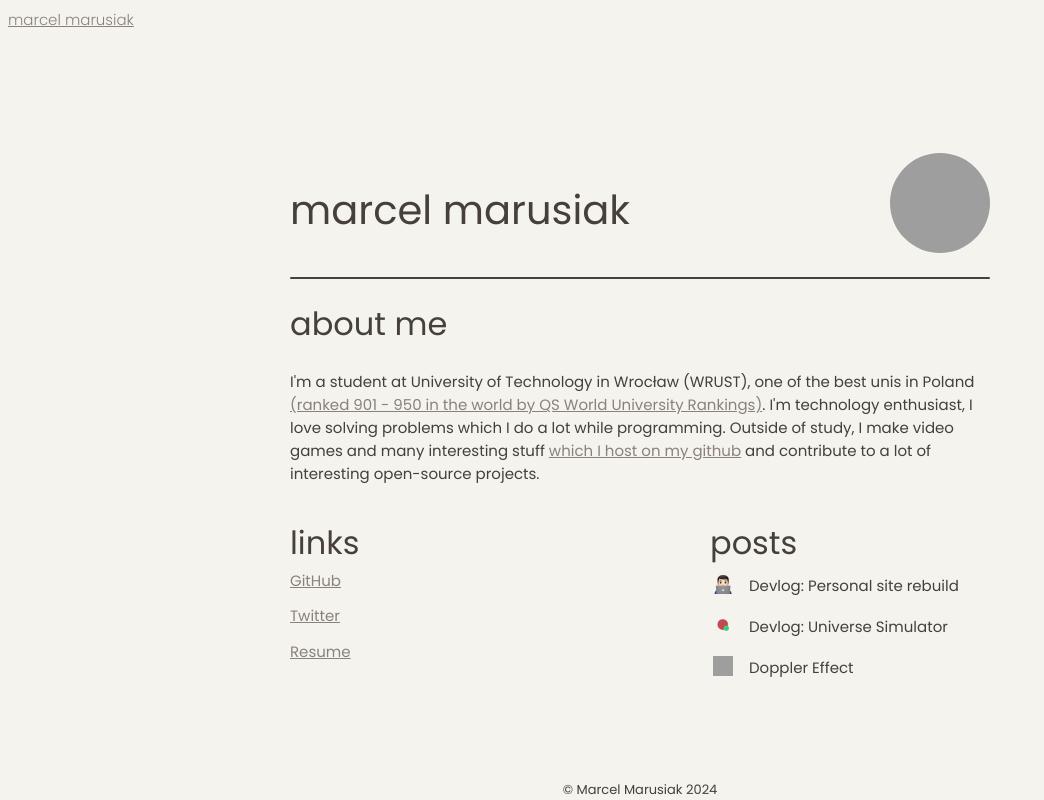
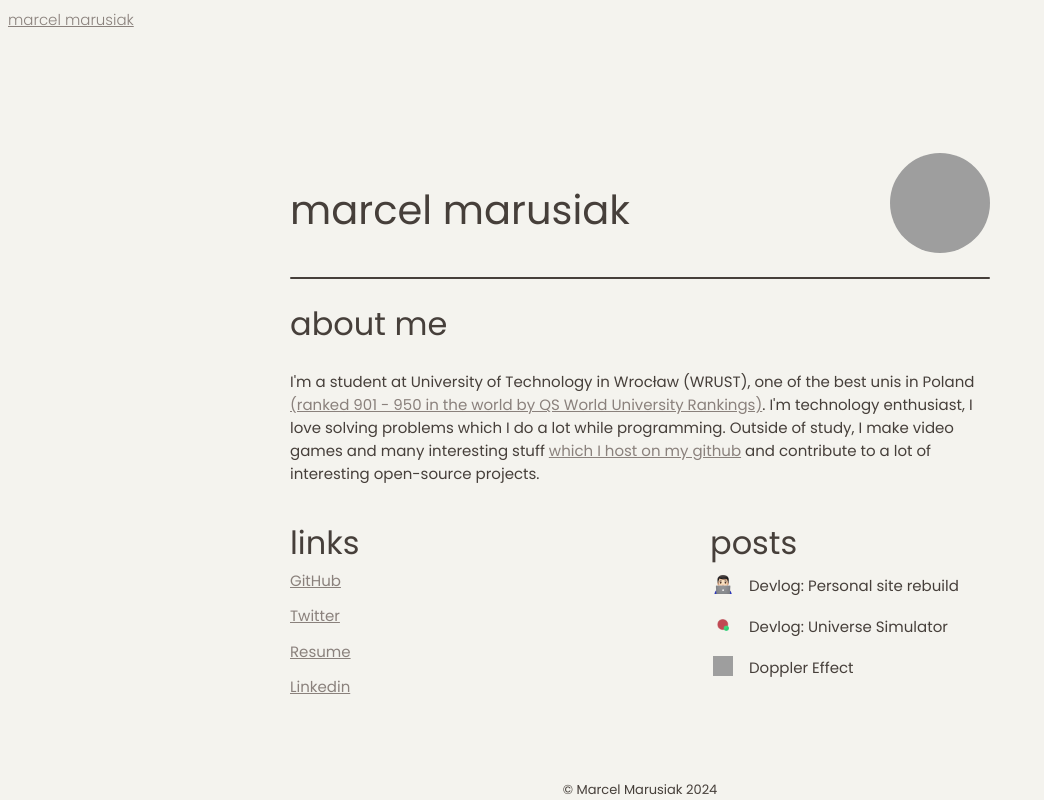
Before and after one commit to mmarusiak/mmarusiak.github.io, a plain HTML site: page index.html in a window 1280 px wide. Shown: the whole page, without its empty margins (0-1044 px from the left). Drawn offline with nearby package versions, Linux system fonts and the light colour scheme; grey boxes are pictures that could not be loaded.

Commit message:
Added linkedin to main page links

```diff
--- a/index.html
+++ b/index.html
@@ -45,6 +45,8 @@
                     <h2 class="quick-link" id="github" data-link_var="https://github.com/mmarusiak">GitHub</h2>
                     <h2 class="quick-link" id="twitter" data-link_var="https://twitter.com/mmarusiak_">Twitter</h2>
                     <h2 class="quick-link" id="resume" data-link_var="">Resume</h2>
+                    <h2 class="quick-link" id="linkedin" data-link_var="https://mmarusiak.github.io/linkedin">Linkedin
+                    </h2>
                 </div>
                 <div class="posts">
                     <h1 id="all-posts" style="cursor: pointer;">posts</h1>
```
